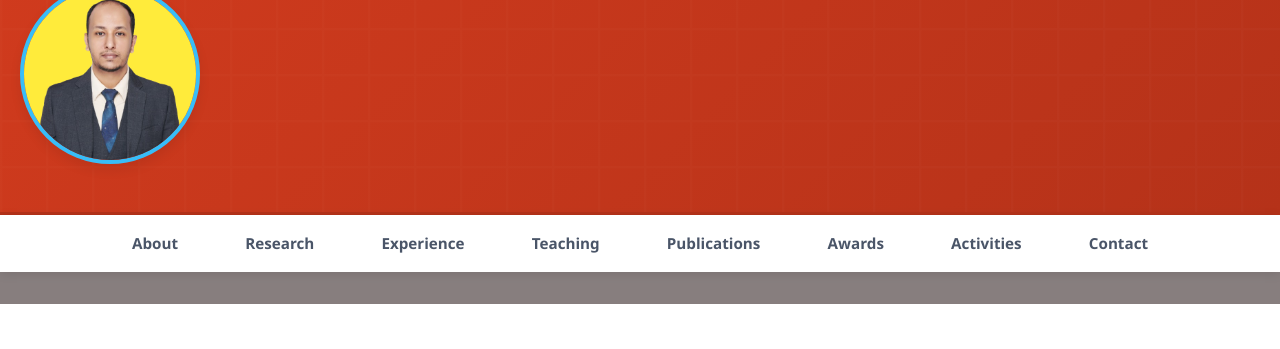
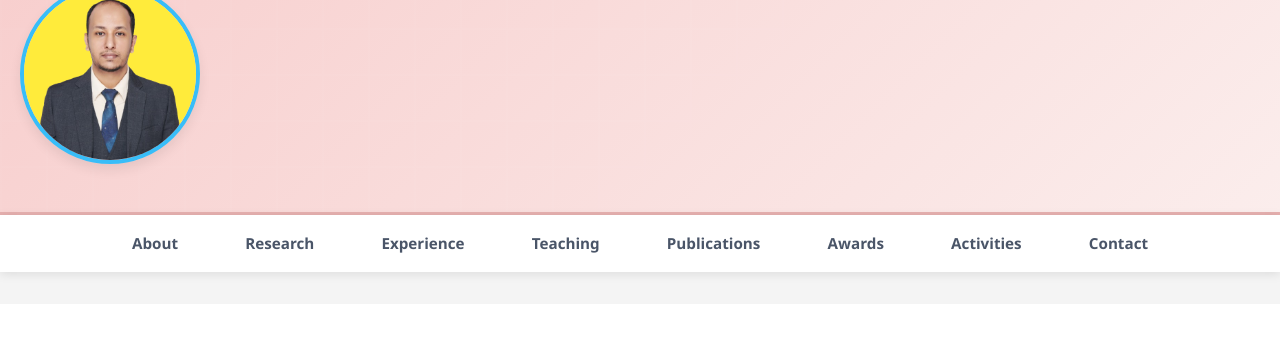
Before and after one commit to mehdhar/mehdhar.github.io, a plain HTML site: page index.html in a window 1280 px wide. Shown: the part 248-597 px from the top of the page. Drawn offline with Linux system fonts and the light colour scheme.

Commit message:
Update index.html

```diff
--- a/index.html
+++ b/index.html
@@ -27,8 +27,8 @@
         body {
             font-family: 'Segoe UI', Tahoma, Geneva, Verdana, sans-serif;
             line-height: 1.6;
-            color: #333;
-            background: #877E7E;
+            color: #2C2C2C;
+            background: #F4F4F4;
             -webkit-font-smoothing: antialiased;
             -moz-osx-font-smoothing: grayscale;
         }
@@ -41,7 +41,7 @@
 
         /* Header */
         .header {
-            background: linear-gradient(135deg, #D43C1E 0%, #b53219 100%);
+            background: linear-gradient(135deg, #F7CAC9 0%, #FBEDEC 100%);
             color: white;
             padding: 2rem 0;
             position: relative;
@@ -1488,7 +1488,7 @@
 
     <!-- Header -->
 <!-- Header -->
-<header class="header" style="background: linear-gradient(135deg, #D43C1E 0%, #b53219 100%); padding: 3rem 0; border-bottom: 3px solid #b53219;">
+<header class="header" style="background: linear-gradient(135deg, #F7CAC9 0%, #FBEDEC 100%); padding: 3rem 0; border-bottom: 3px solid #E6B0AF;">
   <div class="container" style="display: flex; flex-wrap: wrap; align-items: center; justify-content: space-between; gap: 2rem;">
 
     <!-- Left: Text Content -->
```
